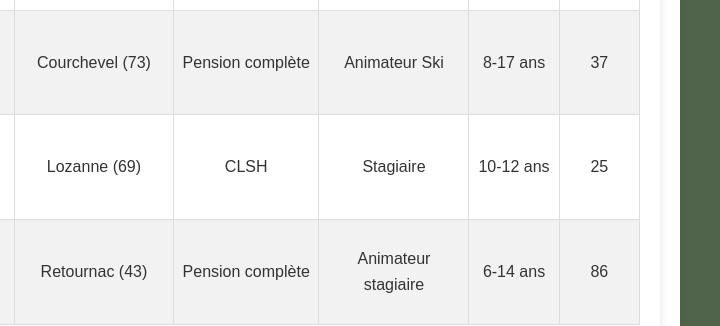
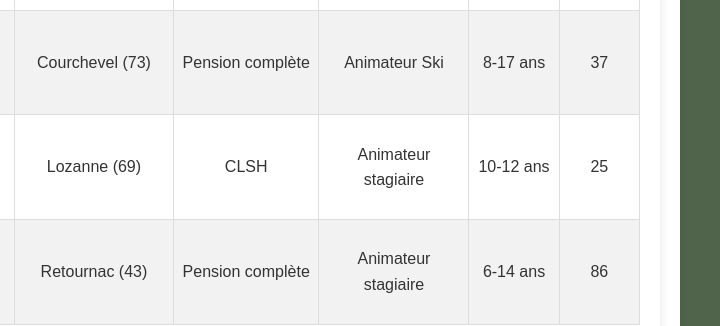
Before and after one commit to srn-romain/recap-bafa, a plain HTML site: page index.html in a window 1280 px wide. Shown: the part 2927-3253 px from the top of the page, 560-1280 px from the left. Drawn offline with nearby package versions, Linux system fonts and the light colour scheme.

Commit message:
update anim stagiaire

```diff
--- a/index.html
+++ b/index.html
@@ -453,7 +453,7 @@
         </td>
         <td><a href="https://maps.app.goo.gl/9X2jmCh3TFmFuAHX6" target="_blank">Lozanne (69)</a></td>
         <td>CLSH</td>
-        <td>Stagiaire</td>
+        <td>Animateur stagiaire</td>
         <td>10-12 ans</td>
         <td>25</td>
       </tr>
```
